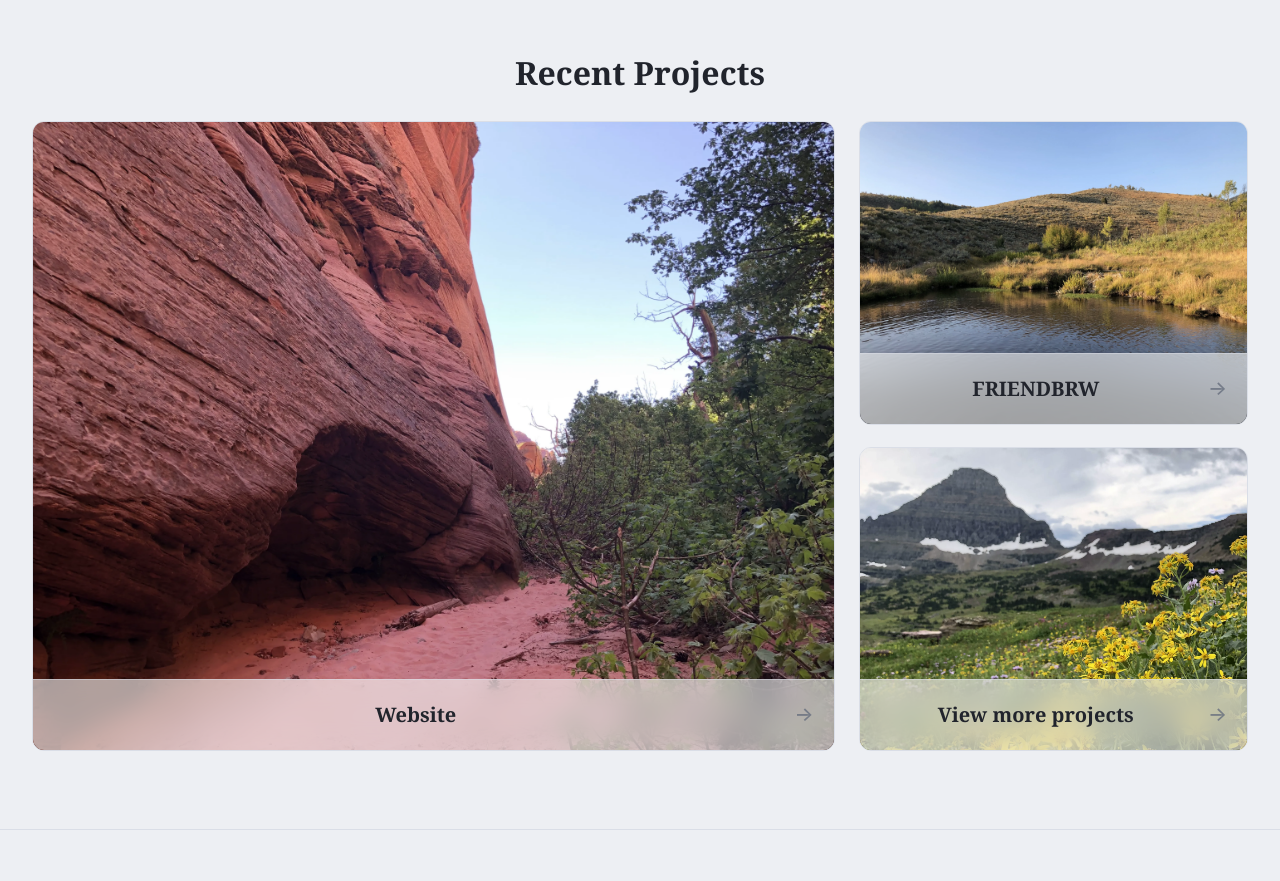
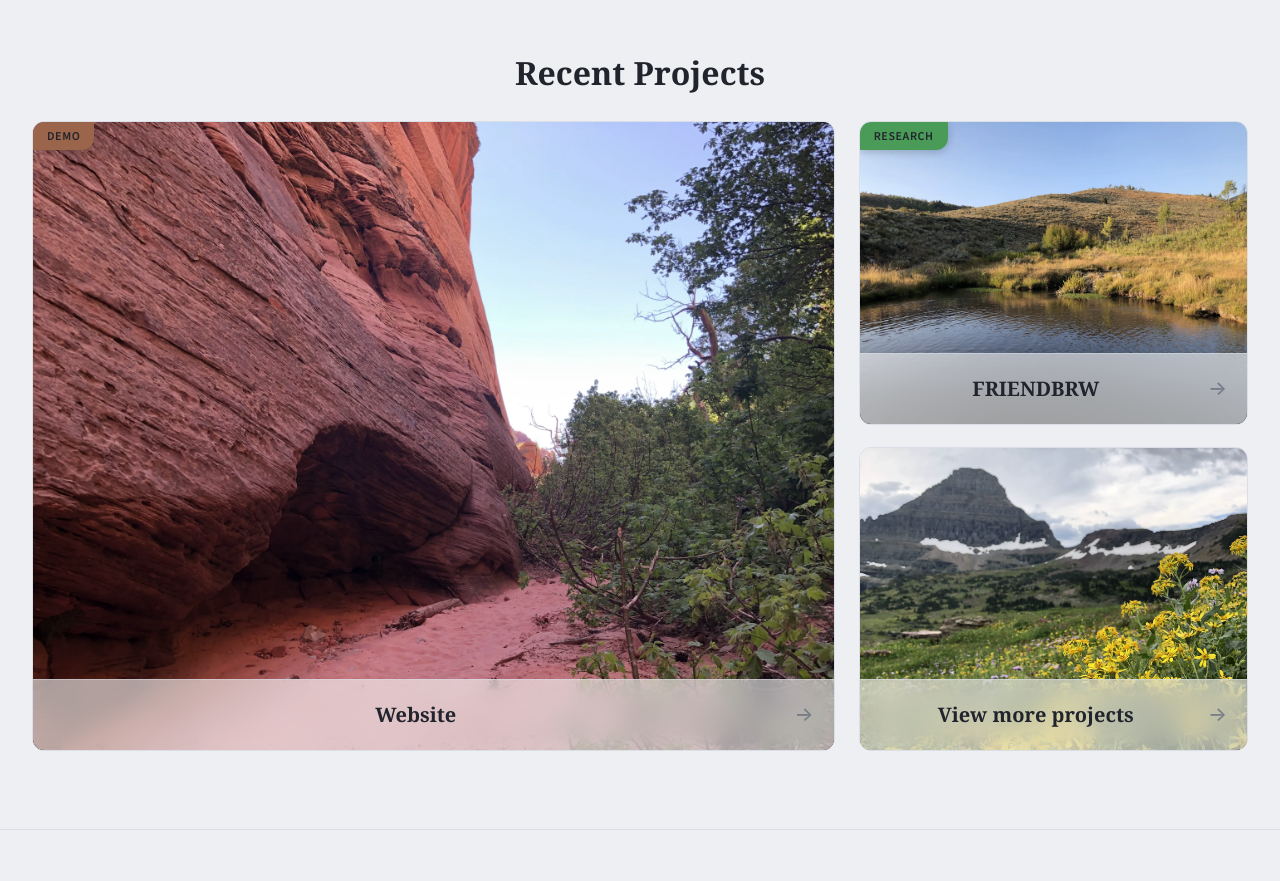
Before and after one commit to PolloRollo/PolloRollo.github.io, a React (Vite) app: page /#/ in a window 1280 px wide. Shown: the part 1040-1921 px from the top of the page. Built offline with nearby package versions, Linux system fonts and the light colour scheme.

Commit message:
badges, remove abstract

```diff
--- a/src/components/ContentCard.tsx
+++ b/src/components/ContentCard.tsx
@@ -1,4 +1,5 @@
 import { Link } from "react-router-dom";
+import { siteConfig } from '../config/siteConfig';
 import '../styles/components/ContentCard.css';
 
 interface ContentCardProps {
@@ -13,16 +14,44 @@ interface ContentCardProps {
 
 const ContentCard = ({
   title,
-  abstract = '',
   keywords = [],
   image,
   href,
   variant = "default",
   category,
 }: ContentCardProps) => {
+  // Get category config if category exists
+  const categoryConfig = category && siteConfig.projectCategories[category as keyof typeof siteConfig.projectCategories];
+
+  // Get badge style with auto-contrast text color
+  const getBadgeStyle = () => {
+    if (!categoryConfig) return undefined;
+
+    const hslValues = categoryConfig.color.split(' ');
+    const lightness = parseInt(hslValues[2]);
+    const textColor = lightness > 50 ? '20%' : '95%';
+
+    return {
+      backgroundColor: `hsl(${categoryConfig.color})`,
+      color: `hsl(${hslValues[0]} ${hslValues[1]}% ${textColor})`,
+    };
+  };
+
+  const badgeStyle = getBadgeStyle();
+
+  // Render category badge component
+  const renderCategoryBadge = () => {
+    if (!categoryConfig) return null;
+
+    return (
+      <div className="content-card-category-badge" style={badgeStyle}>
+        <span className="content-card-category-label">{categoryConfig.label}</span>
+      </div>
+    );
+  };
   if (variant === "compact") {
     return (
-      <Link to={href} className="content-card content-card-compact">
+      <Link to={href} className="content-card content-card-compact" data-category={category}>
         <article className="content-card-compact-inner">
           {image && (
             <div className="content-card-image-compact">
@@ -34,15 +63,11 @@ const ContentCard = ({
               />
             </div>
           )}
+          {renderCategoryBadge()}
           <div className="content-card-compact-content">
             <h3 className="content-card-title content-card-title-compact">
               {title}
             </h3>
-            {abstract && (
-              <p className="content-card-abstract content-card-abstract-compact">
-                {abstract}
-              </p>
-            )}
             {keywords.length > 0 && (
               <div className="content-card-keywords">
                 {keywords.slice(0, 2).map((keyword, index) => (
@@ -60,7 +85,7 @@ const ContentCard = ({
 
   if (variant === "featured") {
     return (
-      <Link to={href} className="content-card content-card-featured">
+      <Link to={href} className="content-card content-card-featured" data-category={category}>
         <article className="content-card-featured-inner">
           {image && (
             <div className="content-card-image-featured">
@@ -72,6 +97,7 @@ const ContentCard = ({
               />
             </div>
           )}
+          {renderCategoryBadge()}
           <div className="content-card-featured-content">
             <div className="content-card-header">
               <h3 className="content-card-title content-card-title-featured">
@@ -79,11 +105,6 @@ const ContentCard = ({
               </h3>
               <span className="content-card-arrow">→</span>
             </div>
-            {abstract && (
-              <p className="content-card-abstract content-card-abstract-featured">
-                {abstract}
-              </p>
-            )}
             {keywords.length > 0 && (
               <div className="content-card-keywords">
                 {keywords.map((keyword, index) => (
@@ -100,7 +121,7 @@ const ContentCard = ({
   }
 
   return (
-    <Link to={href} className="content-card content-card-default">
+    <Link to={href} className="content-card content-card-default" data-category={category}>
       <article className="content-card-default-inner">
         {image && (
           <div className="content-card-image-default">
@@ -112,6 +133,7 @@ const ContentCard = ({
             />
           </div>
         )}
+        {renderCategoryBadge()}
         <div className="content-card-default-content">
           <div className="content-card-header">
             <h3 className="content-card-title content-card-title-default">
@@ -119,11 +141,6 @@ const ContentCard = ({
             </h3>
             <span className="content-card-arrow">→</span>
           </div>
-          {abstract && (
-            <p className="content-card-abstract content-card-abstract-default">
-              {abstract}
-            </p>
-          )}
           {keywords.length > 0 && (
             <div className="content-card-keywords">
               {keywords.slice(0, 3).map((keyword, index) => (
--- a/src/components/RecentProjects.tsx
+++ b/src/components/RecentProjects.tsx
@@ -9,6 +9,7 @@ interface Article {
   id: number;
   title: string;
   slug: string;
+  category?: string;
   image?: string;
   keywords?: string[];
   abstract?: string;
@@ -60,7 +61,7 @@ function RecentProjects() {
                 image={article.image}
                 href={href}
                 variant={variant}
-                category={category}
+                category={article.category}
               />
             </BentoItem>
           );
--- a/src/config/siteConfig.ts
+++ b/src/config/siteConfig.ts
@@ -47,4 +47,24 @@ export const siteConfig = {
       title: 'See more',
     },
   },
+
+  // Project Category Configuration
+  projectCategories: {
+    class: {
+      label: 'Class',
+      color: '220 35% 45%',
+    },
+    puzzle: {
+      label: 'Puzzle',
+      color: '280 35% 45%',
+    },
+    demo: {
+      label: 'Demo',
+      color: '20 35% 45%',
+    },
+    research: {
+      label: 'Research',
+      color: '130 35% 45%',
+    },
+  },
 };
--- a/src/data/projects.json
+++ b/src/data/projects.json
@@ -6,6 +6,7 @@
             "id": 1,
             "title": "Website",
             "slug": "website",
+            "category": "demo",
             "content": "Content of the second blog post",
             "raw": "https://raw.githubusercontent.com/PolloRollo/PolloRollo.github.io/refs/heads/react/README.md",
             "image": "/src/assets/images/2021_05_Redcliff.webp",
@@ -17,6 +18,8 @@
             "id": 2,
             "title": "FRIENDBRW",
             "slug": "friend-brw",
+            "category": "research",
+            "paper": "https://ieeexplore.ieee.org/document/10002173",
             "image": "/src/assets/images/2020_09_Pond.webp",
             "focalPoint": { "x": 50, "y": 50 },
             "raw": "https://raw.githubusercontent.com/PolloRollo/FRIENDBRW/refs/heads/main/README.md",
@@ -27,6 +30,7 @@
             "id": 3,
             "title": "Project Euler",
             "slug": "project-euler",
+            "category": "puzzle",
             "content": "Content of the first blog post",
             "raw": "https://raw.githubusercontent.com/PolloRollo/ProjectEuler/refs/heads/main/README.md",
             "image": "/src/assets/images/2024_07_Olympus.webp",
@@ -38,6 +42,7 @@
             "id": 4,
             "title": "Ticket to Ride",
             "slug": "ticket-to-ride",
+            "category": "class",
             "content": "Content of the second blog post",
             "raw": "https://raw.githubusercontent.com/PolloRollo/TicketToRide/refs/heads/main/README.md",
             "image": "/src/assets/images/2024_08_Hiawatha.webp",
--- a/src/pages/CollectionPage.tsx
+++ b/src/pages/CollectionPage.tsx
@@ -17,6 +17,7 @@ interface Article {
   id: number;
   title: string;
   slug: string;
+  category?: string;
   image?: string;
   keywords?: string[];
   abstract?: string;
@@ -100,7 +101,7 @@ function CollectionPage({ source }: CollectionPageProps) {
                 image={article.image}
                 href={href}
                 variant={variant}
-                category={category}
+                category={article.category}
               />
             </BentoItem>
           );
--- a/src/styles/components/ContentCard.css
+++ b/src/styles/components/ContentCard.css
@@ -3,11 +3,11 @@
   color: inherit;
   display: block;
   height: 100%;
-  transition: all 0.3s ease-out;
 }
 
 .content-card:hover {
   transform: translateY(-4px);
+  color: inherit;
 }
 
 .content-card-image {
@@ -86,25 +86,8 @@
   color: hsl(var(--foreground));
   margin: 0;
   line-height: 1.3;
-  transition: color 0.2s ease;
   flex: 1;
   min-width: 0;
-}
-
-.content-card:hover .content-card-title-default {
-  color: hsl(var(--secondary));
-}
-
-.content-card-abstract-default {
-  color: hsl(var(--muted-foreground));
-  font-size: 0.9rem;
-  line-height: 1.5;
-  margin: 0;
-  display: -webkit-box;
-  -webkit-line-clamp: 2;
-  -webkit-box-orient: vertical;
-  overflow: hidden;
-  text-overflow: ellipsis;
 }
 
 .content-card-arrow {
@@ -178,25 +161,8 @@
   color: hsl(var(--foreground));
   margin: 0;
   line-height: 1.3;
-  transition: color 0.2s ease;
   flex: 1;
   min-width: 0;
-}
-
-.content-card:hover .content-card-title-featured {
-  color: hsl(var(--secondary));
-}
-
-.content-card-abstract-featured {
-  color: hsl(var(--muted-foreground));
-  font-size: 0.875rem;
-  line-height: 1.5;
-  margin: 0;
-  display: -webkit-box;
-  -webkit-line-clamp: 3;
-  -webkit-box-orient: vertical;
-  overflow: hidden;
-  text-overflow: ellipsis;
 }
 
 /* Compact Variant */
@@ -243,28 +209,6 @@
   color: hsl(var(--card-foreground));
   margin: 0;
   line-height: 1.3;
-  transition: color 0.2s ease;
-  display: -webkit-box;
-  -webkit-line-clamp: 1;
-  -webkit-box-orient: vertical;
-  overflow: hidden;
-  text-overflow: ellipsis;
-}
-
-.content-card:hover .content-card-title-compact {
-  color: hsl(var(--primary));
-}
-
-.content-card-abstract-compact {
-  color: hsl(var(--muted-foreground));
-  font-size: 0.875rem;
-  line-height: 1.5;
-  margin: 0;
-  display: -webkit-box;
-  -webkit-line-clamp: 2;
-  -webkit-box-orient: vertical;
-  overflow: hidden;
-  text-overflow: ellipsis;
 }
 
 /* Keywords/Tags */
@@ -291,3 +235,26 @@
   font-size: 0.75rem;
   padding: 0.2rem 0.6rem;
 }
+
+/* Category Badge */
+.content-card-category-badge {
+  position: absolute;
+  top: 0;
+  left: 0;
+  padding: 0.5rem 0.875rem;
+  border-radius: 0 0 var(--radius) 0;
+  font-size: 0.75rem;
+  font-weight: 600;
+  text-transform: uppercase;
+  letter-spacing: 0.05em;
+  z-index: 10;
+  backdrop-filter: blur(8px);
+  -webkit-backdrop-filter: blur(8px);
+  display: inline-flex;
+  align-items: center;
+  box-shadow: 0 2px 8px rgba(0, 0, 0, 0.2);
+}
+
+.content-card-category-label {
+  line-height: 1;
+}
--- a/src/styles/pages/ArticlePage.css
+++ b/src/styles/pages/ArticlePage.css
@@ -11,6 +11,14 @@
   gap: 1.5rem;
   padding: 0rem;
   margin-bottom: 0rem;
+}
+
+.article-buttons {
+  display: flex;
+  flex-wrap: wrap;
+  gap: 1rem;
+  justify-content: center;
+  align-items: center;
 }
 
 .github-button {
@@ -37,6 +45,33 @@
 }
 
 .github-button:active {
+  transform: translateY(0);
+}
+
+.paper-button {
+  padding: 1.2rem 3rem;
+  font-size: 1.3em;
+  font-weight: 600;
+  color: #ffffff !important;
+  background: hsl(0 50% 45%) !important;
+  border: none;
+  border-radius: 50px;
+  cursor: pointer;
+  transition: all 0.3s ease;
+  display: inline-flex;
+  align-items: center;
+  gap: 1rem;
+  font-family: inherit;
+  text-decoration: none;
+}
+
+.paper-button:hover {
+  background-color: hsl(0 50% 40%) !important;
+  transform: translateY(-3px) scale(1.05);
+  box-shadow: 0 10px 25px rgba(0, 0, 0, 0.3);
+}
+
+.paper-button:active {
   transform: translateY(0);
 }
 
@@ -74,7 +109,8 @@
     padding: 1.5rem 1rem;
   }
 
-  .github-button {
+  .github-button,
+  .paper-button {
     padding: 1rem 2rem;
     font-size: 1.1em;
   }
```
Also changed, not shown: src/pages/ArticlePage.tsx (+18 -2 lines).
